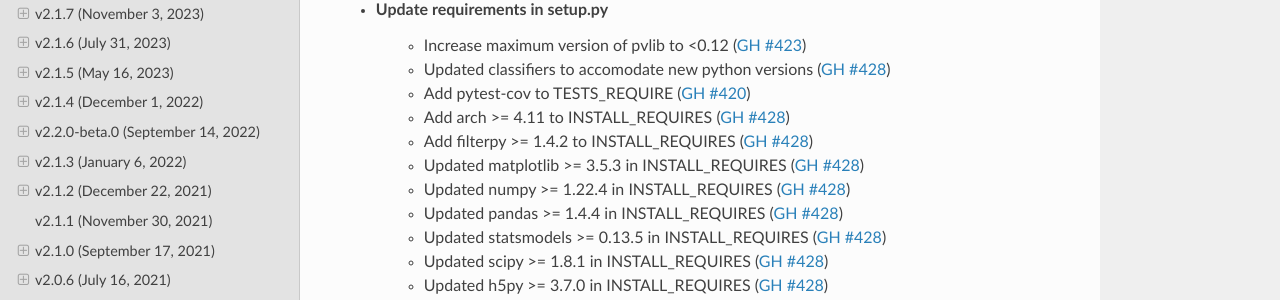
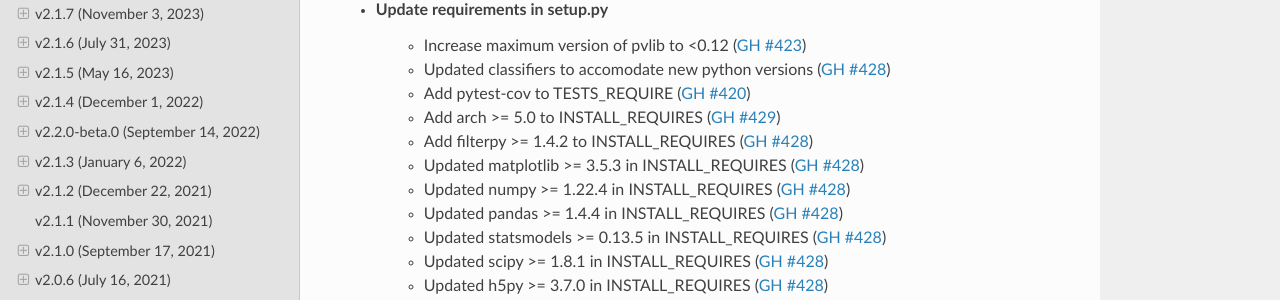
Before and after one commit to NREL/rdtools, a Sphinx documentation site: the page built from docs/sphinx/source/changelog.rst, in a window 1280 px wide and 900 px high, scrolled down 3365 px. Shown: the part 150-450 px from the top of the window. Built offline with Sphinx 7.4.7 and the Read the Docs theme 3.1.0, drawn with Linux system fonts in a browser that asks for light colours; pages that are not in the unit, such as notebooks, are missing from menus; some of the changed text lies outside the part shown.

Commit message:
change minimum version of arch to 5.0

```diff
--- a/docs/sphinx/source/changelog/pending.rst
+++ b/docs/sphinx/source/changelog/pending.rst
@@ -45,7 +45,7 @@
 Requirements
 ------------
 * Specified versions in ``requirements.txt``, ``requirements_min.txt`` and ``docs/notebook_requirements.txt``
-have been updated (:pull:`412`, :pull:`428`)
+have been updated (:pull:`412`, :pull:`428`, :pull:`429`)
 
     * Updated certifi==2024.7.4 in ``requirements.txt`` (:pull:`428`)
     * Updated chardet==5.2.0 in ``requirements.txt`` (:pull:`428`)
@@ -88,7 +88,7 @@
     * Updated h5py==3.7.0 in ``requirements_min.txt`` (:pull:`428`)
     * Updated pvlib==0.11.0 in ``requirements_min.txt`` (:pull:`428`)
     * Updated scikit-learn==1.1.3 in ``requirements_min.txt`` (:pull:`428`)
-    * Updated arch==4.11 in ``requirements_min.txt`` (:pull:`428`)
+    * Updated arch==5.0 in ``requirements_min.txt`` (:pull:`429`)
     * Updated filterpy==1.4.5 in ``requirements_min.txt`` (:pull:`428`)
 
     * Updated appnope==0.1.4 in ``notebook_requirements.txt`` (:pull:`428`)
@@ -144,7 +144,7 @@
     * Increase maximum version of pvlib to <0.12 (:pull:`423`)
     * Updated classifiers to accomodate new python versions (:pull:`428`)
     * Add pytest-cov to TESTS_REQUIRE (:pull:`420`)
-    * Add arch >= 4.11 to INSTALL_REQUIRES (:pull:`428`)
+    * Add arch >= 5.0 to INSTALL_REQUIRES (:pull:`429`)
     * Add filterpy >= 1.4.2 to INSTALL_REQUIRES (:pull:`428`)
     * Updated matplotlib >= 3.5.3 in INSTALL_REQUIRES (:pull:`428`)
     * Updated numpy >= 1.22.4 in INSTALL_REQUIRES (:pull:`428`)
--- a/requirements-min.txt
+++ b/requirements-min.txt
@@ -8,5 +8,5 @@
 xgboost==1.3.3
 pvlib==0.11.0
 scikit-learn==1.1.3
-arch==4.11
+arch==5.0
 filterpy==1.4.5
--- a/setup.py
+++ b/setup.py
@@ -53,7 +53,7 @@
     "xgboost >= 1.3.3",
     "pvlib >= 0.11.0, <0.12.0",
     "scikit-learn >= 1.1.3",
-    "arch >= 4.11",
+    "arch >= 5.0",
     "filterpy >= 1.4.2"
 ]
 
```
